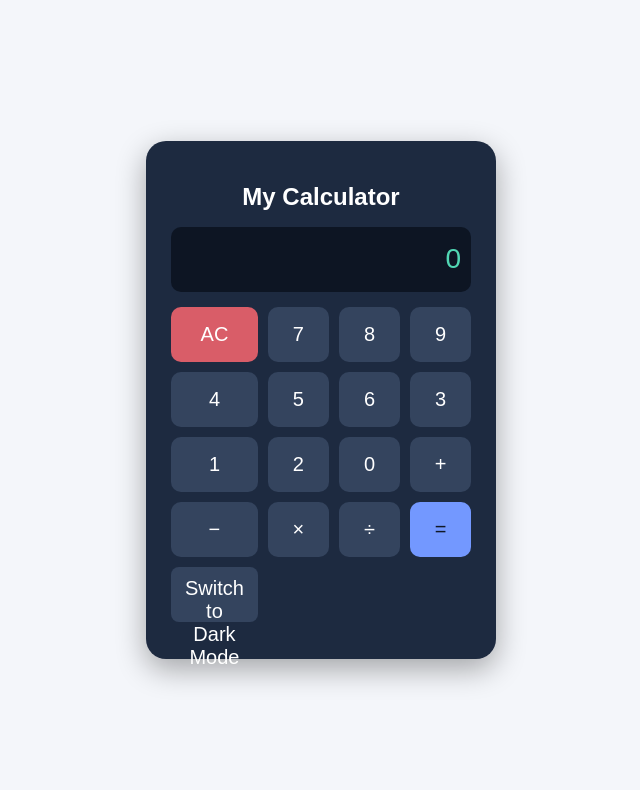
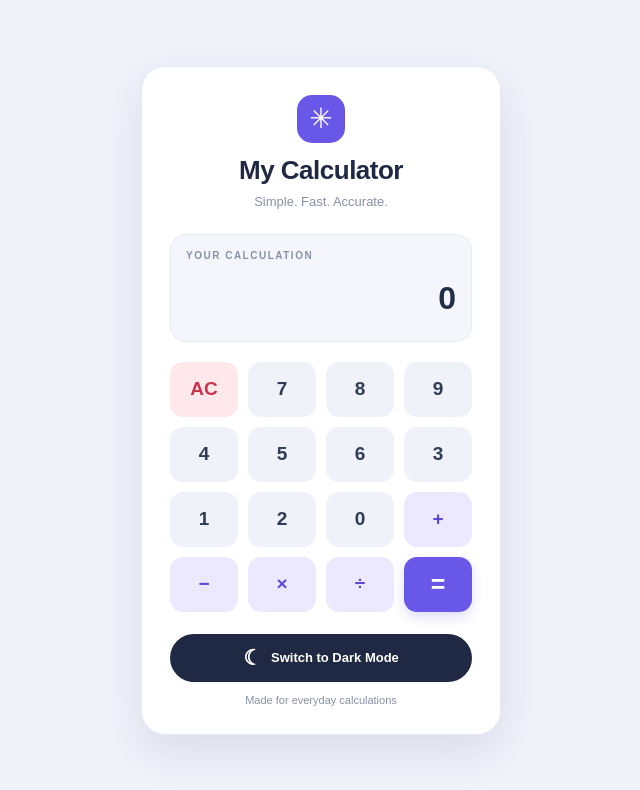
Before and after one commit to snehaagni/calculator, a plain HTML site: page index.html in a window 1280 px wide. Shown: the whole page, without its empty margins (319-959 px from the left). Drawn offline with Linux system fonts and the light colour scheme.

Commit message:
Improved Calculator User Interface

```diff
--- a/index.html
+++ b/index.html
@@ -9,38 +9,53 @@
 </head>
 
 <body>
+
     <div class="calculator">
-        <h1>My Calculator</h1>
 
-        <input type="text" id="display" value="0" readonly>
+        <header class="calculator-header">
+            <div class="calculator-icon">✳</div>
+            <h1>My Calculator</h1>
+            <p class="subtitle">Simple. Fast. Accurate.</p>
+        </header>
+
+        <div class="display-container">
+            <span class="display-label">YOUR CALCULATION</span>
+            <input type="text" id="display" value="0" readonly aria-label="Calculator display">
+        </div>
 
         <div class="buttons">
-            <button onclick="clearDisplay()" class="clear">AC</button>
-            <button onclick="addValue('7')">7</button>
-            <button onclick="addValue('8')">8</button>
-            <button onclick="addValue('9')">9</button>
+            <button type="button" onclick="clearDisplay()" class="clear">AC</button>
+            <button type="button" onclick="addValue('7')">7</button>
+            <button type="button" onclick="addValue('8')">8</button>
+            <button type="button" onclick="addValue('9')">9</button>
 
-            <button onclick="addValue('4')">4</button>
-            <button onclick="addValue('5')">5</button>
-            <button onclick="addValue('6')">6</button>
-            <button onclick="addValue('3')">3</button>
+            <button type="button" onclick="addValue('4')">4</button>
+            <button type="button" onclick="addValue('5')">5</button>
+            <button type="button" onclick="addValue('6')">6</button>
+            <button type="button" onclick="addValue('3')">3</button>
 
-            <button onclick="addValue('1')">1</button>
-            <button onclick="addValue('2')">2</button>
-            <button onclick="addValue('0')">0</button>
-            <button onclick="addValue('+')">+</button>
+            <button type="button" onclick="addValue('1')">1</button>
+            <button type="button" onclick="addValue('2')">2</button>
+            <button type="button" onclick="addValue('0')">0</button>
+            <button type="button" onclick="addValue('+')" class="operator">+</button>
 
-            <button onclick="addValue('-')">−</button>
-            <button onclick="addValue('*')">×</button>
-            <button onclick="addValue('/')">÷</button>
-            <button onclick="calculate()" class="equals">=</button>
+            <button type="button" onclick="addValue('-')" class="operator">−</button>
+            <button type="button" onclick="addValue('*')" class="operator">×</button>
+            <button type="button" onclick="addValue('/')" class="operator">÷</button>
+            <button type="button" onclick="calculate()" class="equals">=</button>
+        </div>
+
+        <div class="calculator-footer">
             <button id="themeToggle" type="button">
                 Switch to Dark Mode
             </button>
+            <p>Made for everyday calculations</p>
         </div>
+
     </div>
 
     <script src="script.js"></script>
+
 </body>
 
 </html>
--- a/style.css
+++ b/style.css
@@ -1,92 +1,329 @@
+/* ---------- Theme colors ---------- */
+
+:root {
+    color-scheme: light;
+
+    --page-bg: #f1f3fb;
+    --card-bg: #ffffff;
+    --text-color: #202943;
+    --muted-color: #8991a7;
+    --display-bg: #f5f6fc;
+    --display-text: #222d48;
+    --button-bg: #f0f2fa;
+    --button-text: #303b56;
+    --button-hover: #e0e5f5;
+    --border-color: #e8eaf3;
+    --shadow-color: rgba(42, 53, 92, 0.12);
+    --accent: #6957e8;
+}
+
+body.dark-mode {
+    color-scheme: dark;
+
+    --page-bg: #101827;
+    --card-bg: #1d2a40;
+    --text-color: #f4f6ff;
+    --muted-color: #9ba8c1;
+    --display-bg: #111b2d;
+    --display-text: #62e6c3;
+    --button-bg: #34445e;
+    --button-text: #ffffff;
+    --button-hover: #465b79;
+    --border-color: #35435b;
+    --shadow-color: rgba(0, 0, 0, 0.3);
+    --accent: #8b7bff;
+}
+
+/* ---------- Page layout ---------- */
+
+* {
+    box-sizing: border-box;
+}
+
 body {
     margin: 0;
     min-height: 100vh;
+    padding: 24px 16px;
+
     display: flex;
     justify-content: center;
     align-items: center;
-    background: #101827;
+
+    background: var(--page-bg);
+    color: var(--text-color);
     font-family: Arial, sans-serif;
+
+    transition: background-color 0.3s, color 0.3s;
 }
 
+/* ---------- Calculator card ---------- */
+
 .calculator {
-    width: 300px;
-    padding: 25px;
-    border-radius: 20px;
-    background: #1d2a40;
-    box-shadow: 0 10px 30px #0005;
+    width: 100%;
+    max-width: 360px;
+    padding: 28px;
+
+    background: var(--card-bg);
+    border: 1px solid var(--border-color);
+    border-radius: 24px;
+
+    box-shadow: 0 16px 45px var(--shadow-color);
+
+    transition: background-color 0.3s, border-color 0.3s;
+}
+
+/* ---------- Header ---------- */
+
+.calculator-header {
+    text-align: center;
+    margin-bottom: 25px;
+}
+
+.calculator-icon {
+    width: 48px;
+    height: 48px;
+    margin: 0 auto 12px;
+
+    display: flex;
+    justify-content: center;
+    align-items: center;
+
+    background: var(--accent);
+    color: white;
+    border-radius: 15px;
+    font-size: 28px;
 }
 
 h1 {
-    color: white;
-    text-align: center;
-    font-size: 24px;
+    margin: 0;
+    font-size: 26px;
+    letter-spacing: -0.5px;
+    color: var(--text-color);
+}
+
+.subtitle {
+    margin: 8px 0 0;
+    color: var(--muted-color);
+    font-size: 13px;
+}
+
+/* ---------- Display ---------- */
+
+.display-container {
+    margin-bottom: 20px;
+    padding: 15px;
+
+    background: var(--display-bg);
+    border: 1px solid var(--border-color);
+    border-radius: 16px;
+}
+
+.display-label {
+    display: block;
+    margin-bottom: 10px;
+
+    color: var(--muted-color);
+    font-size: 10px;
+    font-weight: bold;
+    letter-spacing: 1.5px;
 }
 
 #display {
+    display: block;
     width: 100%;
-    box-sizing: border-box;
-    height: 65px;
-    margin-bottom: 15px;
-    padding: 10px;
+    min-width: 0;
+    height: 55px;
+    padding: 0;
+
     border: none;
-    border-radius: 10px;
-    background: #0d1523;
-    color: #51d6b3;
+    outline: none;
+    background: transparent;
+
+    color: var(--display-text);
     text-align: right;
-    font-size: 28px;
+    font-size: 32px;
+    font-weight: bold;
+    font-family: inherit;
 }
+
+/* ---------- Calculator buttons ---------- */
 
 .buttons {
     display: grid;
-    grid-template-columns: repeat(4, 1fr);
+    grid-template-columns: repeat(4, minmax(0, 1fr));
     gap: 10px;
 }
 
 button {
+    min-width: 0;
     height: 55px;
-    border: none;
-    border-radius: 10px;
-    background: #34445e;
-    color: white;
-    font-size: 20px;
+    padding: 0 6px;
+
+    border: 1px solid transparent;
+    border-radius: 13px;
+
+    background: var(--button-bg);
+    color: var(--button-text);
+
+    font-size: 19px;
+    font-weight: 600;
+    font-family: inherit;
+
     cursor: pointer;
+
+    transition:
+        transform 0.15s ease,
+        background-color 0.2s ease,
+        box-shadow 0.2s ease;
 }
 
-button:hover {
-    background: #4a5f7c;
+.buttons button:hover {
+    background: var(--button-hover);
+    transform: translateY(-2px);
+    box-shadow: 0 5px 10px var(--shadow-color);
 }
 
-.clear {
-    background: #d95d68;
+.buttons button:active {
+    transform: scale(0.95);
 }
 
-.equals {
-    background: #7398ff;
-    color: #101827;
+/* Clear button */
+
+.buttons .clear {
+    background: #ffe8eb;
+    color: #c7354c;
 }
 
-.equals:hover {
-    background: #9ab4ff;
+.buttons .clear:hover {
+    background: #ffd5db;
 }
 
-/* Light mode is the default theme */
-body {
-    background-color: #f4f6fa;
-    color: #172033;
-    transition: background-color 0.3s, color 0.3s;
+/* Operator buttons */
+
+.buttons .operator {
+    background: #ece9ff;
+    color: #5b48d6;
 }
 
-/* Dark mode */
-body.dark-mode {
-    background-color: #101827;
-    color: #f4f6fa;
+.buttons .operator:hover {
+    background: #ddd7ff;
 }
 
-/* Theme toggle button */
+/* Equals button */
+
+.buttons .equals {
+    background: var(--accent);
+    color: white;
+    font-size: 25px;
+
+    box-shadow: 0 5px 12px rgba(105, 87, 232, 0.2);
+}
+
+.buttons .equals:hover {
+    background: #5845d5;
+}
+
+* Dark mode button colors */ body.dark-mode .buttons .clear {
+    background: #512d3a;
+    color: #ffb4c0;
+}
+
+body.dark-mode .buttons .clear:hover {
+    background: #693546;
+}
+
+body.dark-mode .buttons .operator {
+    background: #403b67;
+    color: #d4ccff;
+}
+
+body.dark-mode .buttons .operator:hover {
+    background: #514981;
+}
+
+/* ---------- Theme toggle ---------- */
+
 #themeToggle {
+    width: 100%;
+    height: 48px;
+    margin-top: 22px;
     padding: 10px 14px;
-    margin-bottom: 12px;
-    border: none;
-    border-radius: 8px;
-    cursor: pointer;
+
+    display: flex;
+    justify-content: center;
+    align-items: center;
+    gap: 9px;
+
+    background: var(--text-color);
+    color: var(--card-bg);
+
+    border-radius: 30px;
+    font-size: 13px;
+    font-weight: bold;
 }
+
+#themeToggle::before {
+    content: "☾";
+    font-size: 21px;
+}
+
+body.dark-mode #themeToggle::before {
+    content: "☀";
+}
+
+#themeToggle:hover {
+    opacity: 0.85;
+    transform: translateY(-2px);
+}
+
+/* ---------- Footer ---------- */
+
+.calculator-footer {
+    margin-top: 5px;
+}
+
+.calculator-footer p {
+    margin: 12px 0 0;
+    text-align: center;
+    color: var(--muted-color);
+    font-size: 11px;
+}
+
+/* ---------- Keyboard accessibility ---------- */
+
+button:focus-visible {
+    outline: 3px solid var(--accent);
+    outline-offset: 3px;
+}
+
+/* ---------- Smaller screens ---------- */
+
+@media (max-width: 380px) {
+    .calculator {
+        padding: 20px;
+        border-radius: 20px;
+    }
+
+    .buttons {
+        gap: 8px;
+    }
+
+    .buttons button {
+        height: 50px;
+    }
+
+    #display {
+        font-size: 27px;
+    }
+}
+
+/* Respect reduced-motion preferences */
+
+@media (prefers-reduced-motion: reduce) {
+
+    *,
+    *::before,
+    *::after {
+        transition: none !important;
+    }
+}
```
